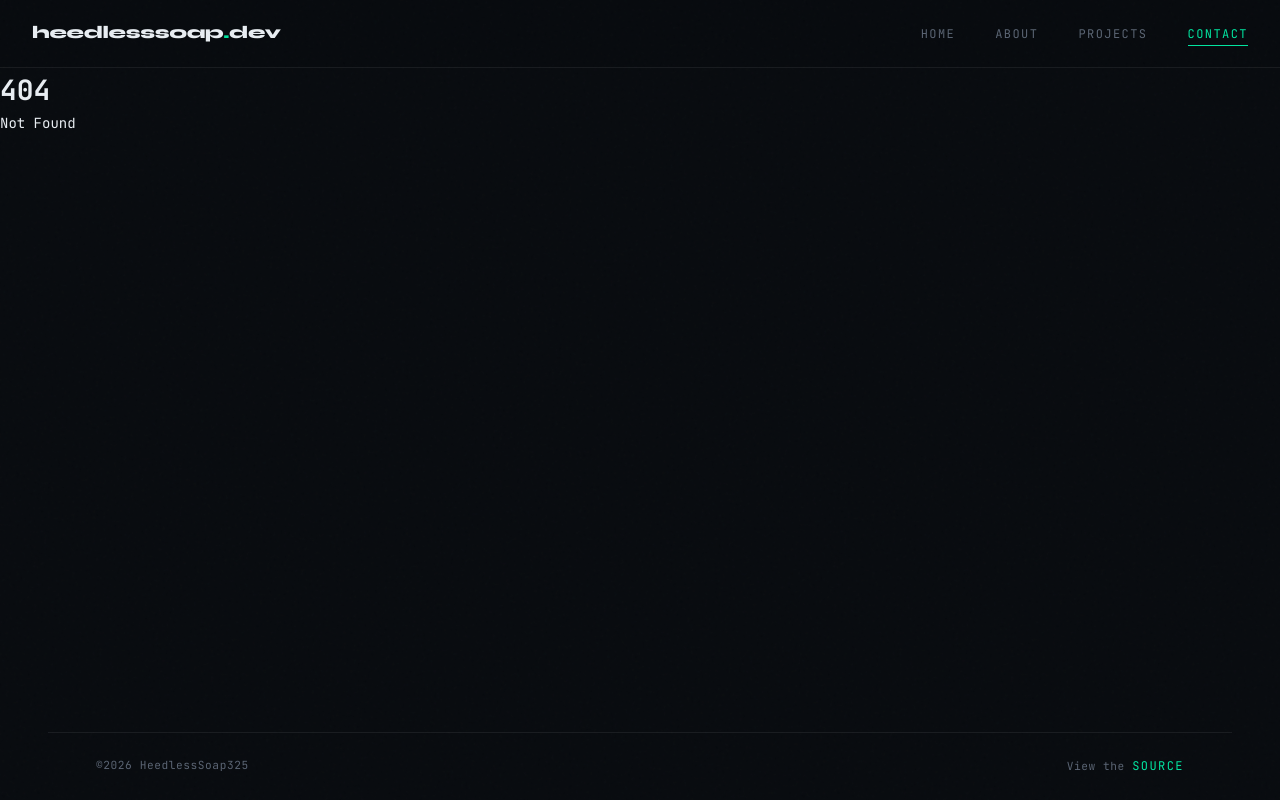
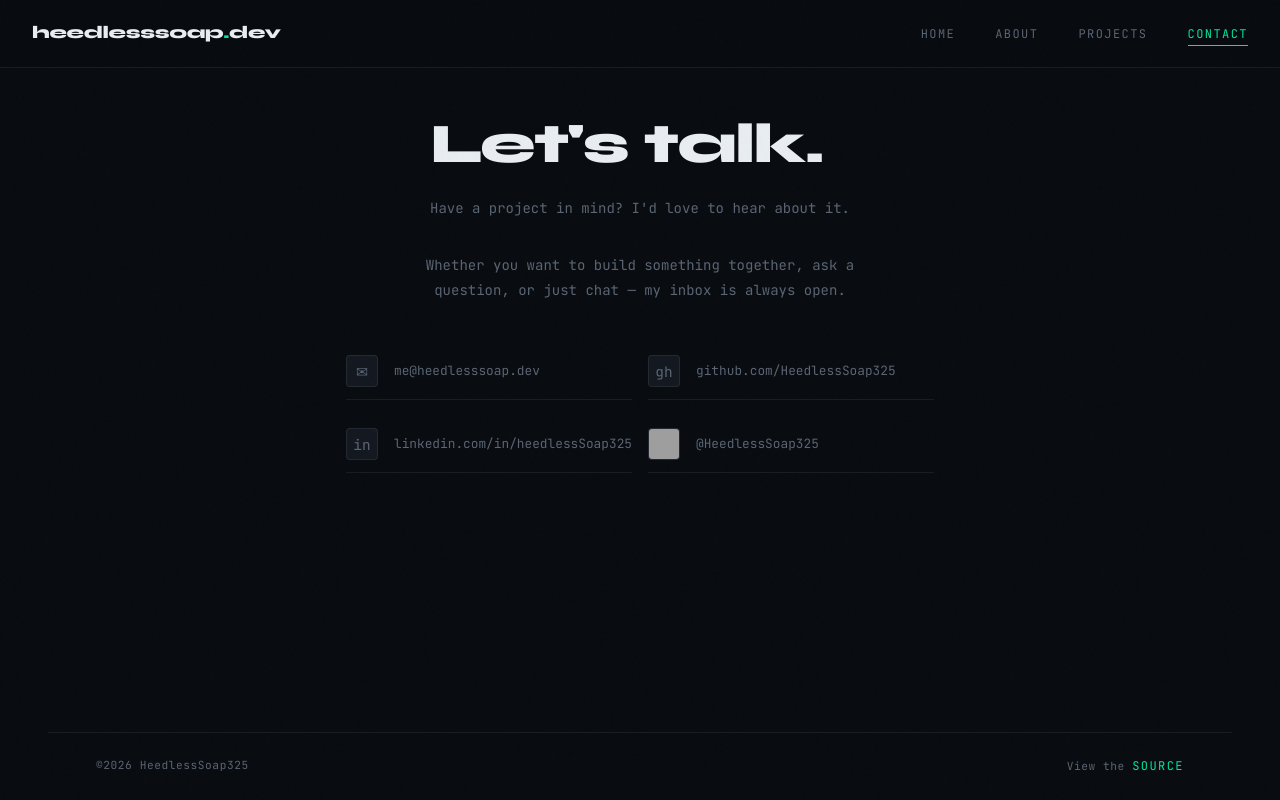
Before and after one commit to HeedlessSoap325/svelte-portfolio, a SvelteKit app: page /contact in a window 1280 px wide. Before the commit this address had no page. Built offline with nearby package versions, Linux system fonts and the light colour scheme; grey boxes are pictures that could not be loaded.

Commit message:
feat: build almost ready fulscreen contact page

```diff
--- /dev/null
+++ b/src/routes/contact/+page.svelte
@@ -0,0 +1,112 @@
+<div class="content">
+	<div class="header">
+		<h2 class="title fade-up">Let's talk.</h2>
+		<p class="desc fade-up">Have a project in mind? I'd love to hear about it.</p>
+	</div>
+
+	<div class="contact-info">
+		<div class="desc" style="color: var(--muted);">
+			Whether you want to build something together, ask a question, or just chat — my inbox is always open.
+		</div>
+		<div class="contact-links">
+			<a href="mailto:me@heedlesssoap.dev" target="_blank" class="contact-link">
+				<div class="contact-link-icon">✉</div>
+				me@heedlesssoap.dev
+			</a>
+			<a href="https://www.github.com/HeedlessSoap325" target="_blank" class="contact-link">
+				<div class="contact-link-icon">gh</div>
+				github.com/HeedlessSoap325
+			</a>
+			<a href="https://www.linkedin.com/in/heedlessSoap325" target="_blank" class="contact-link">
+				<div class="contact-link-icon">in</div>
+				linkedin.com/in/heedlessSoap325
+			</a>
+			<a href="https://discord.com/users/811664195518857236" target="_blank" class="contact-link">
+				<img class="contact-link-icon" src="https://www.svgrepo.com/show/447163/discord-outline.svg" alt=""/>
+				@HeedlessSoap325
+			</a>
+		</div>
+	</div>
+</div>
+
+<style>
+	.content {
+		display: flex;
+		padding: 3rem 3rem 1rem;
+		flex-direction: column;
+	}
+
+	.header {
+		max-width: 860px;
+		margin: 0 auto 2rem;
+	}
+
+	.title {
+		font-family: var(--display);
+		font-weight: 800;
+		font-size: clamp(2rem, 5vw, 3.5rem);
+		letter-spacing: -0.03em;
+		line-height: 1;
+		margin-bottom: 1.5rem;
+	}
+
+	.desc {
+		font-size: 0.875rem;
+		color: var(--muted);
+		max-width: 480px;
+		line-height: 1.8;
+		text-align: center;
+	}
+
+	.contact-info {
+		position: sticky;
+		top: 6rem;
+		max-width: fit-content;
+		margin: 0 auto;
+		display: flex;
+		align-items: center;
+		flex-direction: column;
+	}
+
+	.contact-links {
+		margin-top: 2.5rem;
+		display: grid;
+		grid-template-columns: 1fr 1fr;
+		gap: 1rem;
+	}
+
+	.contact-link {
+		display: flex;
+		align-items: center;
+		gap: 1rem;
+		text-decoration: none;
+		color: var(--muted);
+		font-size: 0.8rem;
+		transition: color 0.2s;
+		padding: 0.75rem 0;
+		border-bottom: 1px solid var(--border);
+	}
+
+	.contact-link:hover {
+		color: var(--accent);
+	}
+
+	.contact-link-icon {
+		width: 32px;
+		height: 32px;
+		background: var(--surface);
+		border: 1px solid var(--border);
+		border-radius: 4px;
+		display: flex;
+		align-items: center;
+		justify-content: center;
+		font-size: 0.9rem;
+		transition: border-color 0.2s;
+		flex-shrink: 0;
+	}
+
+	.contact-link:hover .contact-link-icon {
+		border-color: var(--accent);
+		background: rgba(0,229,160,0.06);
+	}
+</style>
```
